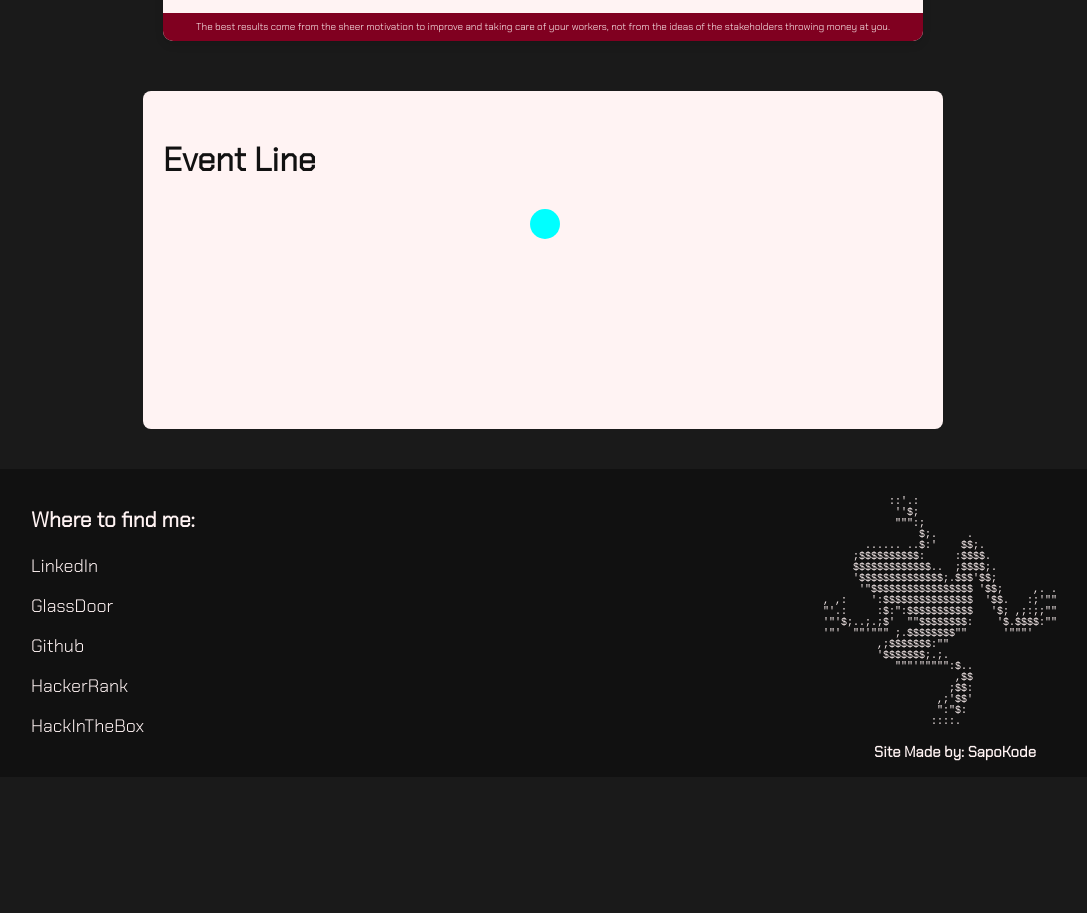
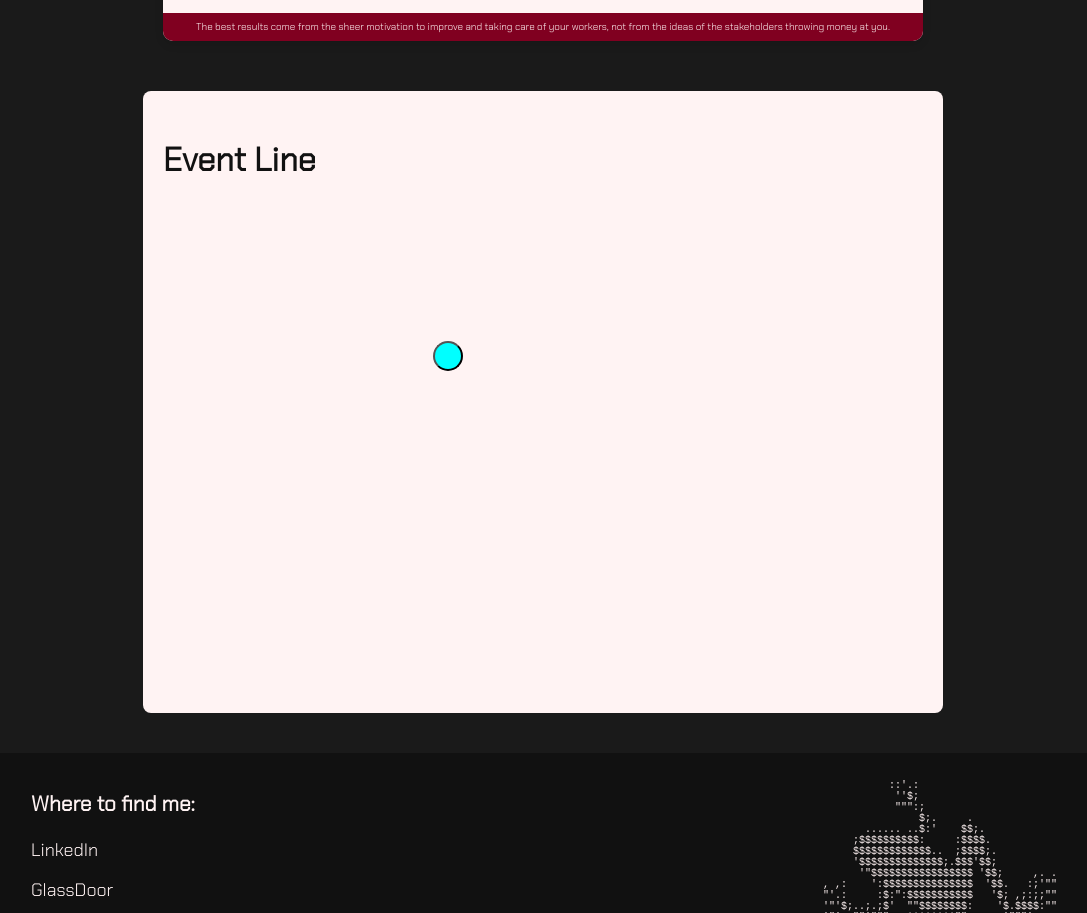
Before and after one commit to carlosperales95/vue-personal-website, a Vue app: page / in a window 1280 px wide. Shown: the part 534-1447 px from the top of the page, without its empty margins (97-1184 px from the left). Before the commit the page ends 1311 px from the top, so only its background shows below. Built offline with nearby package versions, Linux system fonts and the light colour scheme; a web font is replaced by a local one.

Commit message:
new timeline component more modular and simple and works better

```diff
--- a/package.json
+++ b/package.json
@@ -9,6 +9,7 @@
     "preview": "vite preview"
   },
   "dependencies": {
+    "@fortawesome/vue-fontawesome": "^3.0.0-5",
     "pinia": "^2.1.7",
     "vue": "^3.3.11",
     "vue-router": "^4.2.5"
--- /dev/null
+++ b/src/components/EventRow.vue
@@ -0,0 +1,187 @@
+<template>
+    <div :class="type" class="timeline-container">
+        <div class="year">
+            <slot name="year">
+                <h3></h3>
+            </slot>
+        </div>
+        <div
+            class="marker-line"
+            :class="{ 'clicked': clicked }"
+        >
+            <button
+                @click.prevent="clickButton"
+                class="marker"
+            ></button>
+            <span class="line"></span>
+        </div>
+        <div class="event" :class="{ 'empty': empty }">
+            <slot name="event">
+                <h3></h3>
+            </slot>
+        </div>
+    </div>
+</template>
+
+<script>
+
+export default {
+    props: ['event', 'type', 'empty', 'clicked'],
+    emits: ['click-button'],
+    setup(props, context) {
+        const clickButton = function() {
+            if(props.type === 'event-container') {
+                context.emit('click-button', props.event.id + 1);
+            }
+
+            if(props.type === 'start-container')
+                context.emit('start-button');
+        }
+
+        return {
+            clickButton
+        };
+    },
+}
+</script>
+
+<style scoped>
+
+.clicked button {
+    background-color: azure;
+    pointer-events: none;
+}
+
+.clicked span {
+    height: 100%;
+    transition: height 1s ease-out;
+}
+
+.events h2 {
+    margin-bottom: 6rem;
+}
+
+.start-container,
+.end-container {
+    display: grid;
+    grid-template-columns: 1fr 1fr 2fr;
+    height: 100%;
+    width: 100%;
+    text-align: center;
+    vertical-align: top;
+}
+
+.start-container .year {
+    visibility: hidden;
+}
+
+.start-container.revealed .year {
+    visibility: visible;
+}
+
+
+.year {
+    vertical-align: text-top;
+    display: flex;
+    flex-direction: row-reverse;
+    justify-items: flex-end;
+    padding-left: 2rem;
+    min-width: 100px;
+    width: 70%;
+    text-align: right;
+}
+
+.event-container {
+    display: none;
+}
+
+.timeline-container {
+    min-height: 10rem;
+}
+
+.revealed {
+    display: grid;
+    grid-template-columns: 1fr 1fr 2fr;
+    height: 100%;
+    width: 100%;
+    text-align: center;
+    vertical-align: top;
+}
+
+.revealed .year,
+.revealed .event {
+    animation: fadeIn 1s ease-in;
+}
+
+.revealed .marker-line .marker::before {
+    margin-left: -20px;
+
+}
+
+.revealed .marker-line .marker::before,
+.revealed .marker-line .marker::after {
+    content: "";
+    width: 10px;
+    height: 3px;
+    background-color: #1a1a1a;
+    display: block;
+    animation: extend 0.2s ease-out;
+
+}
+
+.revealed .marker-line .marker::after {
+    margin-left: 28px;
+    margin-top: -3px;
+}
+
+@keyframes fadeIn {
+    0% { opacity: 0; }
+    100% { opacity: 1; }
+}
+
+@keyframes extend {
+    0% { width: 0; }
+    100% { width: 50%; }
+}
+
+.marker-line {
+    align-items: center;
+    display: flex;
+    flex-direction: column;
+}
+
+.marker {
+    width: 30px;
+    height: 30px;
+    border-radius: 20px;
+    margin-top: 0px;
+    background-color: aqua;
+}
+
+.line {
+    width: 3px;
+    height: 0;
+    background-color: aqua;
+}
+
+.event {
+    border: 1px solid #111111;
+    padding: 1rem;
+    margin-bottom: 2rem;
+    text-align: left;
+}
+
+.empty {
+    border: none;
+}
+
+.end-container button {
+    pointer-events: none;
+    background-color: azure;
+}
+
+.start-container .empty {
+    min-height: 18rem;
+}
+
+</style>
--- a/src/components/TimelineSection.vue
+++ b/src/components/TimelineSection.vue
@@ -1,46 +1,62 @@
 <template>
-    <section class="events section" @click.prevent="growLine">
+    <section class="events section">
         <h2>Event Line</h2>
-        <div
-            class="line-container"
-            :style="{'height': `${line.height + 200}px`}"
+
+        <event-row
+            :type="'start-container'"
+            :class="{ 'revealed': line.started }"
+            :clicked="line.started"
+            @start-button="startTimeline"
+            :empty="true"
         >
-            <div class="line-column">
-                <span
-                    class="line"
-                    :class="{ 'completed': line.complete }"
-                    :style="{
-                        'height': `${line.height}px`,
-                    }"
-                ></span>
-            </div>
-            <div class="event-column">
-            <div
-                v-for="event in events"
-                :key="event.id"
-                class="event"
-                :style="{
-                    'display': `${event.show ? 'block' : 'none'}`,
-
-                }"
-            >
+            <template v-slot:year>
+                <h3> 1995 </h3>
+                <icon-baby/>
+            </template>
+        </event-row>
+        <event-row
+            v-for="event in events"
+            :key="event.id"
+            :class="{ 'revealed': event.show }"
+            :event="event"
+            :type="'event-container'"
+            :clicked="event.clicked"
+            @click-button="revealEvent"
+        >
+            <template v-slot:year>
+                <h3> {{ event.year }} </h3>
+            </template>
+            <template v-slot:event>
                 <h3>{{ event.name }}</h3>
                 <h5>{{ event.location }}</h5>
+                <h5>{{ event.type }}</h5>
                 <h5>{{ event.year }}</h5>
                 <p>{{ event.description }}</p>
-            </div>
-        </div>
-        </div>
+            </template>
+        </event-row>
+        <event-row
+            :type="'end-container'"
+            v-if="line.complete"
+            :empty="true"
+        ></event-row>
     </section>
 </template>
 <script>
-import { ref, reactive, watch } from 'vue'
+import { ref, reactive } from 'vue';
+import EventRow from './EventRow.vue';
+import IconBaby from './icons/IconBaby.vue';
+
+
 
 export default {
+    components: {
+        EventRow,
+        IconBaby
+    },
     setup() {
 
         const line = reactive({
-            height: 0,
+            started: false,
             complete: false
         });
 
@@ -52,116 +68,101 @@ export default {
                 location: 'La Salle Bilbao',
                 name: 'High School',
                 description: 'Description of Event 1',
-                threshold: 200,
-                show: false
+                show: false,
+                clicked: false
+            },
+            {
+                id: 2,
+                type: 'work',
+                year: 2016,
+                location: 'DeustoTech',
+                name: 'Internship DeustoTech',
+                description: 'Extracurricular internship in collaboration with Deustotech Lab, a research oriented development lab at the University of Deusto. I was responsible, together with another intern, for the development of several research academic projects.',
+                show: false,
+                clicked: false
             },
             {
                 id: 3,
                 type: 'work',
-                year: 2017,
-                location: 'DeustoTech',
-                name: 'Internship DeustoTech',
-                description: 'Internship in Uni',
-                threshold: 400,
-                show: false
+                year: 'January 2017',
+                location: 'WeNite',
+                name: 'Internship WeNite',
+                description: 'Curricular internship in collaboration with WeNite. Resposible for the front-end development, coding the solution with Node.js + HTML + CSS and translating it into iOS and Android app format using Apache Cordova. The goal was to develop the full pilot for their app, a nightlife app for iOS an Android.',
+                show: false,
+                clicked: false
             },
             {
                 id: 4,
-                type: 'work',
-                year: 2018,
-                location: 'WeNite',
-                name: 'Internship WeNite',
-                description: 'Another internship in Uni',
-                threshold: 600,
-                show: false
+                type: 'studies',
+                year: 'August 2017',
+                location: 'University of Deusto',
+                name: 'CS degree',
+                description: 'Completed the Computer Engineering Bachelors degree in the University of Deusto.',
+                show: false,
+                clicked: false
             },
             {
                 id: 5,
-                type: 'studies',
-                year: 2018,
-                location: 'WeNite',
-                name: 'Graduate CS degree',
-                description: 'Finished degree',
-                threshold: 800,
-                show: false
+                type: 'work',
+                year: 2019,
+                location: 'Luggo',
+                name: 'Full Stack Developer',
+                description: 'Part time job in the early stages of the company now known as Luggo, where I originally started as a front-end developer. Later on, I also assumed some of the backend development responsibilities, working as a full-stack developer for the rest of my stay.',
+                show: false,
+                clicked: false
             },
             {
                 id: 6,
                 type: 'work',
-                year: 2019,
-                location: 'University of Deusto',
-                name: 'Software Engineer at Luggo',
-                description: 'Part time job luggo',
-                threshold: 1000,
-                show: false
+                year: 2020,
+                location: 'University of Bologna',
+                name: 'Traineeship in Unibo',
+                description: 'Spent a full academic year in Bologna, Italy. During this time I followed a traineeship of 6 months, in which I carried out my master thesis on Machine Learning and Natural Language Processing.',
+                show: false,
+                clicked: false
             },
             {
                 id: 7,
-                type: 'work',
-                year: 2015,
-                location: 'University of Bologna',
-                name: 'Traineeship in Unibo',
-                description: 'Traineeship in bolo',
-                threshold: 1200,
-                show: false
+                type: 'studies',
+                year: 'June 2021',
+                location: 'VU + UvA',
+                name: 'Msc Degree',
+                description: 'Completed the Computer Science Masters degree, following the track of Software Engineering + Green IT. ',
+                show: false,
+                clicked: false
             },
             {
                 id: 8,
-                type: 'studies',
-                year: 2021,
-                location: 'VU + UvA',
-                name: 'Graduate Msc Software Engineering',
-                description: 'Finished Masters',
-                threshold: 1400,
-                show: false
-            },
-            {
-                id: 9,
                 type: 'work',
-                year: 2015,
-                location: 'AMS',
+                year: 'July 2021',
+                location: 'Adyen',
                 name: 'Technical Support Engineer',
-                description: 'Adyen',
-                threshold: 1800,
-                show: false
+                description: 'Current role',
+                show: false,
+                clicked: false
             },
         ]);
 
-        watch(line, () => {
-            events.value.forEach(element => {
-                if(element.threshold <= line.height)
-                    element.show = true;
-            });
-        });
+        const startTimeline = function() {
+            line.started = true;
+            revealEvent(1);
+        };
 
-        const growLine = function () {
-            if(events.value.filter(ev => !ev.show).length === 0) {
-                line.complete = true;
-                return;
-            }
+        const revealEvent = function(id) {
+            if(id > 1) events.value.find(el => el.id === id - 1).clicked = true;
+            if(id - 1 === events.value.length) line.complete = true;
 
-            if(line.height === 0) {
-                const elem = document.querySelector('.line');
-                elem.scrollIntoView({
-                    behavior: "smooth",
-                    block: "end",
-                    inline: "nearest"
-                });
-            }
+            const event = events.value.find(el => el.id === id);
 
-            line.height += 200;
-            window.scrollBy({
-                top: 400,
-                left: 0,
-                behavior: "smooth",
-            });
-            console.log(line.height);
-        };
+            if(!event) return;
+            event.show = true;
+        }
 
         return {
             line,
             events,
-            growLine,
+            revealEvent,
+            startTimeline
         }
     },
 }
@@ -171,82 +172,40 @@ export default {
 .events {
     background-color: #fff3f3;
     color: #111111;
-    overflow: hidden;
+    display: flex;
+    flex-direction: column;
 }
 
-.line-container {
-    width: 100%;
-    min-height: 8vh;
-    display: grid;
-    grid-template-columns: 1fr 1fr 1fr;
-    transition: height 0.3s ease-in;
-}
-
-.line::before {
-    content: "";
-    height: 30px;
-    width: 30px;
-    margin-left: -13px;
-    border-radius: 20px;
-    background-color: aqua;
-    display: block;
-}
-
-.completed:after {
-    content: "";
-    height: 30px;
-    width: 30px;
-    margin-left: -13px;
-    border-radius: 20px;
-    background-color: aqua;
-    display: block;
-    top: 95%;
-    position: relative;
-}
-
-.line {
-    content: "";
-    height: 0px;
-    width: 4px;
-    background-color: aqua;
-    display: block;
-    position: relative;
-    left: 50%;
-    margin-top: 0;
-    transition: height 0.5s ease-in;
-}
-
-.line-column {
-    grid-column-start: 2;
-    width: 100%;
-}
-
-.event-column {
-    grid-column-start: 3;
-}
-
-.event {
-    top: 0;
-    border: 1px solid #111111;
-    padding: 1rem;
-    position: relative;
-    margin-bottom: 2rem;
+.events h2 {
+    margin-bottom: 10rem;
 }
 
 .event h3 {
-    font-size: 22px;
+    font-size: 24px;
     font-weight: 900;
-    margin-bottom: 5px;
+    margin-bottom: 10px;
 }
 
 .event p {
-    font-size: 18px;
+    font-size: 16px;
+    text-align: justify;
+    text-justify:inter-word
 }
 
 .event h5 {
     font-size: 14px;
     margin-top: 0;
     margin-bottom: 0;
+    text-align: right;
+}
+
+.year h3 {
+    margin: 0;
+}
+
+svg {
+    height: 40px;
+    margin-left: 5px;
 }
 
 </style>
--- /dev/null
+++ b/src/components/icons/IconBaby.vue
@@ -0,0 +1,10 @@
+<template>
+    <svg
+        xmlns="http://www.w3.org/2000/svg"
+        viewBox="0 0 448 512"
+    >
+        <path
+            d="M152 88a72 72 0 1 1 144 0A72 72 0 1 1 152 88zM39.7 144.5c13-17.9 38-21.8 55.9-8.8L131.8 162c26.8 19.5 59.1 30 92.2 30s65.4-10.5 92.2-30l36.2-26.4c17.9-13 42.9-9 55.9 8.8s9 42.9-8.8 55.9l-36.2 26.4c-13.6 9.9-28.1 18.2-43.3 25V288H128V251.7c-15.2-6.7-29.7-15.1-43.3-25L48.5 200.3c-17.9-13-21.8-38-8.8-55.9zm89.8 184.8l60.6 53-26 37.2 24.3 24.3c15.6 15.6 15.6 40.9 0 56.6s-40.9 15.6-56.6 0l-48-48C70 438.6 68.1 417 79.2 401.1l50.2-71.8zm128.5 53l60.6-53 50.2 71.8c11.1 15.9 9.2 37.5-4.5 51.2l-48 48c-15.6 15.6-40.9 15.6-56.6 0s-15.6-40.9 0-56.6L284 419.4l-26-37.2z"
+        />
+    </svg>
+</template>
```
Also changed, not shown: 1 other file (tests, documents, lock files or other folders).
